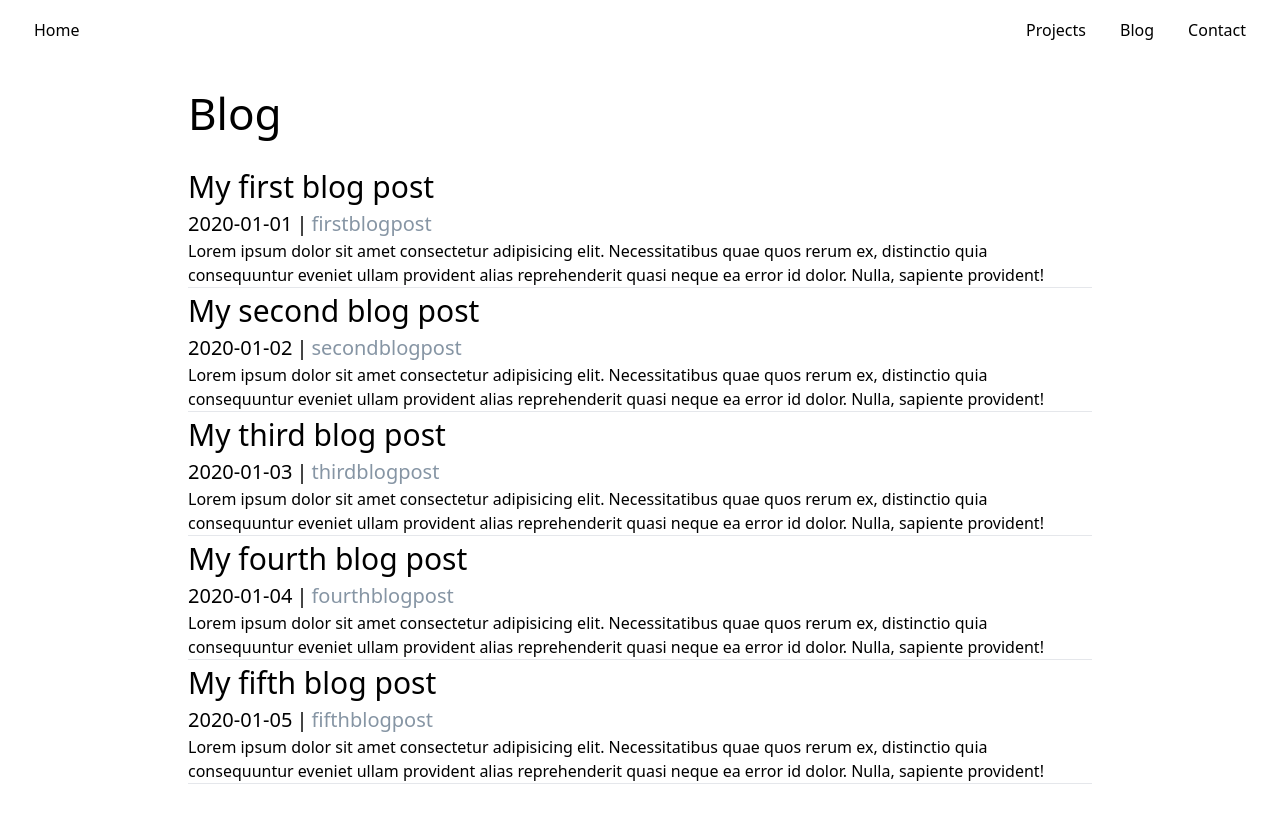
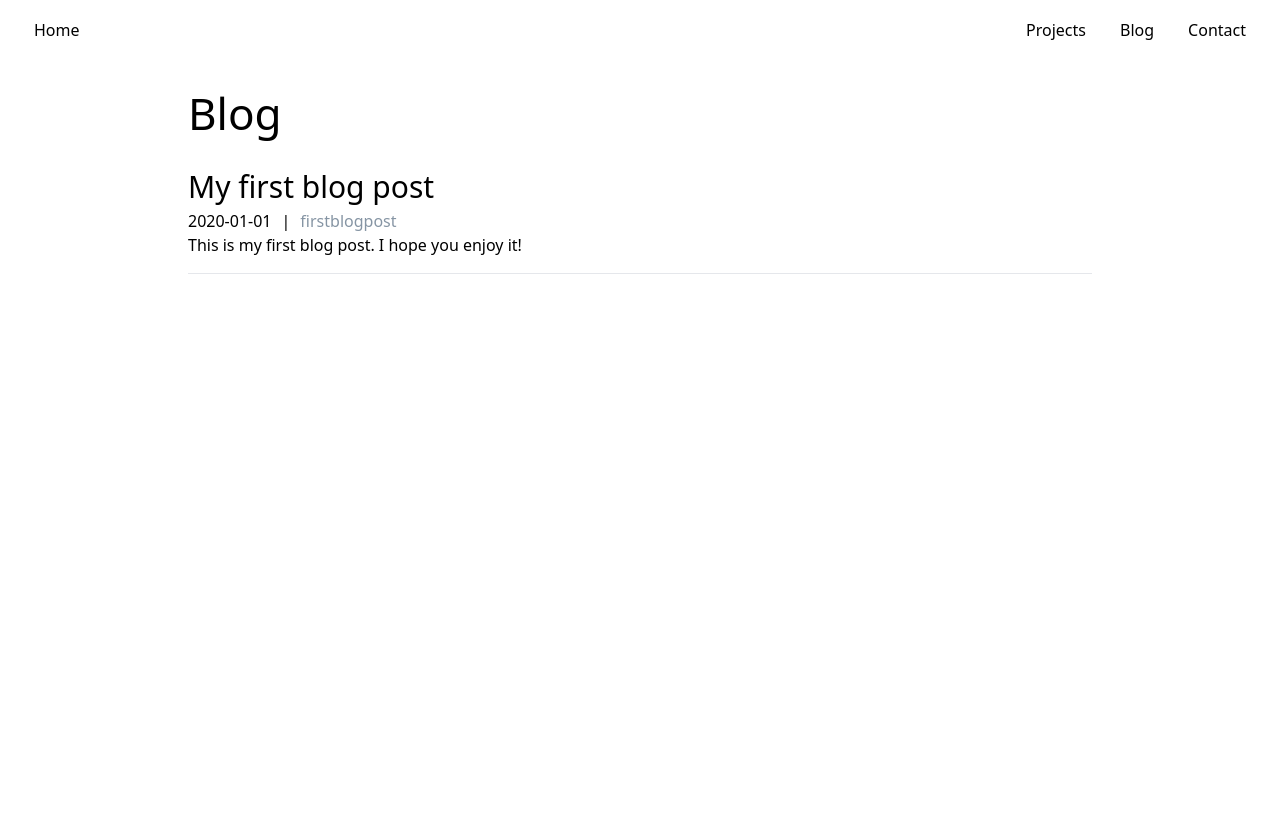
Before and after one commit to hannah-habibpour/portfolio, a Next.js app: page /blog in a window 1280 px wide. Shown: the top 820 px of the page. Built offline with nearby package versions, Linux system fonts and the light colour scheme.

Commit message:
Update blog post and project card components

```diff
--- a/components/blog-post.tsx
+++ b/components/blog-post.tsx
@@ -1,19 +1,18 @@
+import Link from "next/link";
+
 export function BlogPost({ blogPost }: any) {
   return (
     <div>
-      <div className="text-[26px] md:text-[30px]">{blogPost.title}</div>
-      <div className="text-[16px] md:text-[20px] flex items-center">
-        <div>{blogPost.date}</div>
-        <div className="px-[4px]">|</div>
-        <div className="text-[#8695A4]">{blogPost.tags}</div>
-      </div>
-      <div>
-        Lorem ipsum dolor sit amet consectetur adipisicing elit. Necessitatibus
-        quae quos rerum ex, distinctio quia consequuntur eveniet ullam provident
-        alias reprehenderit quasi neque ea error id dolor. Nulla, sapiente
-        provident!
-      </div>
-      <hr />
+      <Link href={blogPost.blogUrl}>
+        <div className="text-[26px] md:text-[30px]">{blogPost.title}</div>
+        <div className="text-[14px] md:text-[16px] flex items-center">
+          <div>{blogPost.date}</div>
+          <div className="px-[10px]">|</div>
+          <div className="text-[#8695A4]">{blogPost.tags}</div>
+        </div>
+        <div className="line-clamp-3">{blogPost.description}</div>
+        <hr className="my-[16px]" />
+      </Link>
     </div>
   );
 }
--- a/components/project-card.tsx
+++ b/components/project-card.tsx
@@ -1,19 +1,23 @@
 import Image from "next/image";
+import Link from "next/link";
 
 export default function ProjectCard({ project }: any) {
   return (
     <div className="md:flex md:items-start mb-[30px] md:mb-[10px]">
       <div className="flex-none md:pt-[10px] md:mr-[14px]">
+        <Link href={project.projectUrl} className="w-full">
           <Image
             src={project.imageSrc}
             alt={project.title}
             width={338}
             height={230}
           />
+        </Link>
       </div>
       <div className="max-w-[338px] md:max-w-[680px]">
+        <Link href={project.projectUrl} className="w-full">
           <div className="text-[18px] md:text-[22px]">{project.title}</div>
-        <div className="text-[12px] md:text-[14px] text-white">
+          <div className="text-[12px] md:text-[14px] text-white my-[6px]">
             <span className="bg-[#142850] py-[2px] px-[8px] rounded-xl">
               {project.startDate}
             </span>
@@ -21,6 +25,7 @@ export default function ProjectCard({ project }: any) {
           <div className="text-[16px] mt-[4px] line-clamp-2 md:line-clamp-4">
             {project.description}
           </div>
+        </Link>
       </div>
     </div>
   );
--- a/data/blog-posts.json
+++ b/data/blog-posts.json
@@ -4,34 +4,7 @@
     "title": "My first blog post",
     "date": "2020-01-01",
     "tags": ["first", "blog", "post"],
-    "content": "This is my first blog post. I hope you enjoy it!"
-  },
-  {
-    "id": 2,
-    "title": "My second blog post",
-    "date": "2020-01-02",
-    "tags": ["second", "blog", "post"],
-    "content": "This is my second blog post. I hope you enjoy it!"
-  },
-  {
-    "id": 3,
-    "title": "My third blog post",
-    "date": "2020-01-03",
-    "tags": ["third", "blog", "post"],
-    "content": "This is my third blog post. I hope you enjoy it!"
-  },
-  {
-    "id": 4,
-    "title": "My fourth blog post",
-    "date": "2020-01-04",
-    "tags": ["fourth", "blog", "post"],
-    "content": "This is my fourth blog post. I hope you enjoy it!"
-  },
-  {
-    "id": 5,
-    "title": "My fifth blog post",
-    "date": "2020-01-05",
-    "tags": ["fifth", "blog", "post"],
-    "content": "This is my fifth blog post. I hope you enjoy it!"
+    "description": "This is my first blog post. I hope you enjoy it!",
+    "blogUrl": "/blog/glovee"
   }
 ]
```
Lines whose indentation alone changed are shown as unchanged.
